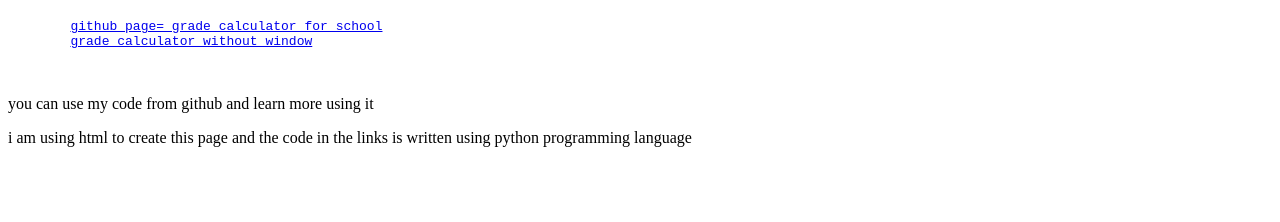
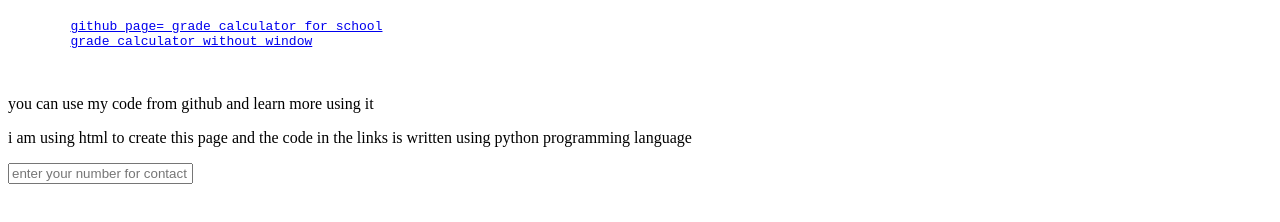
Before and after one commit to sfatimaraza135-web/HTML-practice1, a plain HTML site: page index.html in a window 1280 px wide. Shown: the part 498-720 px from the top of the page. Drawn offline with Linux system fonts and the light colour scheme.

Commit message:
add a place for number for contact

```diff
--- a/index.html
+++ b/index.html
@@ -39,6 +39,7 @@
     <footer>
         <p>you can use my code from github and learn more using it</p>
         <p>i am using html to create this page and the code in the links is written using python programming language</p>
+        <input width="100""tel" placeholder="enter your number for contact">
     </footer>
 </body>
 </html>
```
